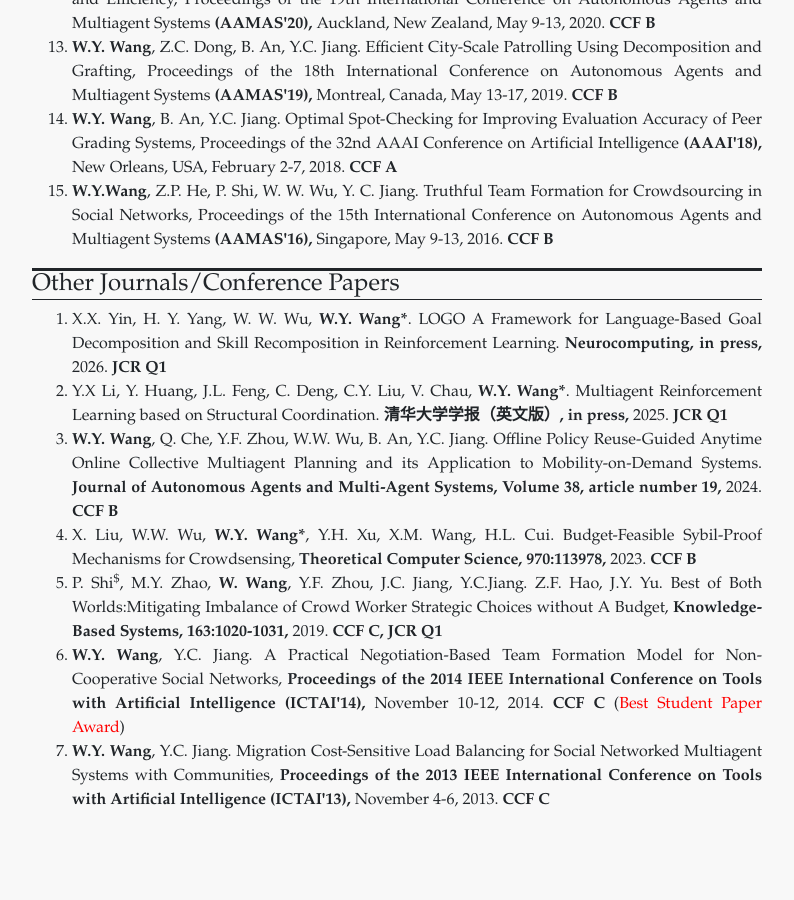
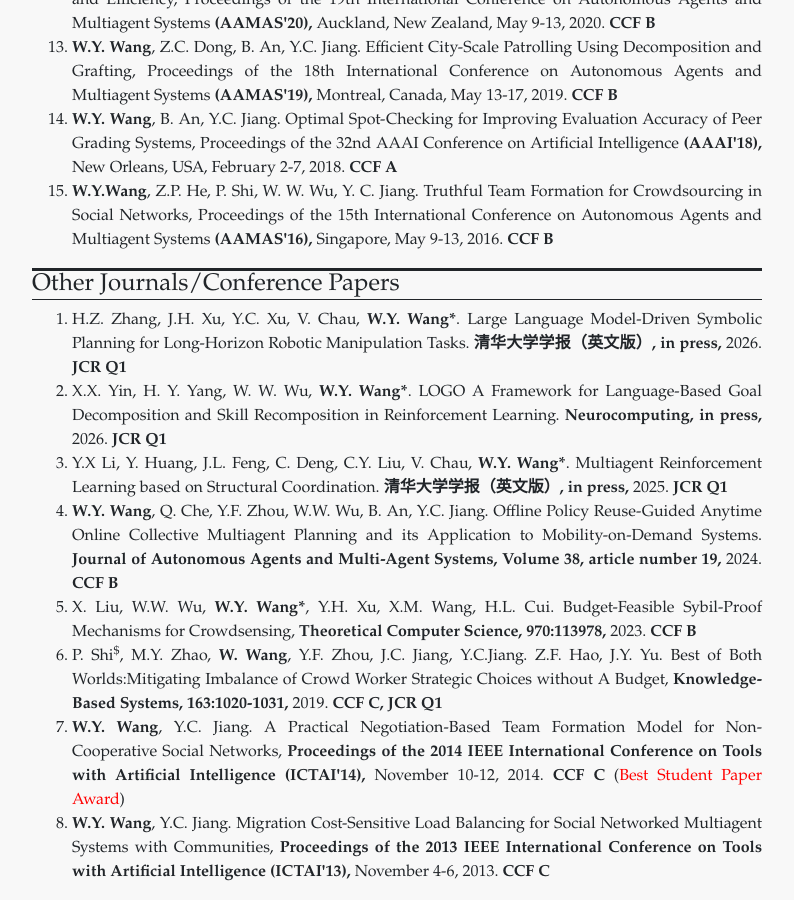
Before and after one commit to wanyuanwang/wanyuanwang.github.io, a Jekyll site: the page built from publications.html, in a window 1280 px wide and 900 px high, scrolled down 2910 px. Shown: the whole window, without its empty margins (243-1037 px from the left). Built offline with Jekyll 4.4.1, drawn with Linux system fonts in a browser that asks for light colours; before the commit the page ends 3738 px from its top, so only the background shows below that.

Commit message:
Update other_journal_papers.yml

```diff
--- a/_data/other_journal_papers.yml
+++ b/_data/other_journal_papers.yml
@@ -1,3 +1,8 @@
+- authors: H.Z. Zhang, J.H. Xu, Y.C. Xu, V. Chau, <b>W.Y. Wang*</b>.
+  title: Large Language Model-Driven Symbolic Planning for Long-Horizon Robotic Manipulation Tasks.
+  journal: 清华大学学报（英文版）, in press,
+  date: 2026. <b> JCR Q1</b>
+
 - authors: X.X. Yin, H. Y. Yang, W. W. Wu, <b>W.Y. Wang*</b>.
   title: LOGO A Framework for Language-Based Goal Decomposition and Skill Recomposition in Reinforcement Learning.
   journal: Neurocomputing, in press,
```
